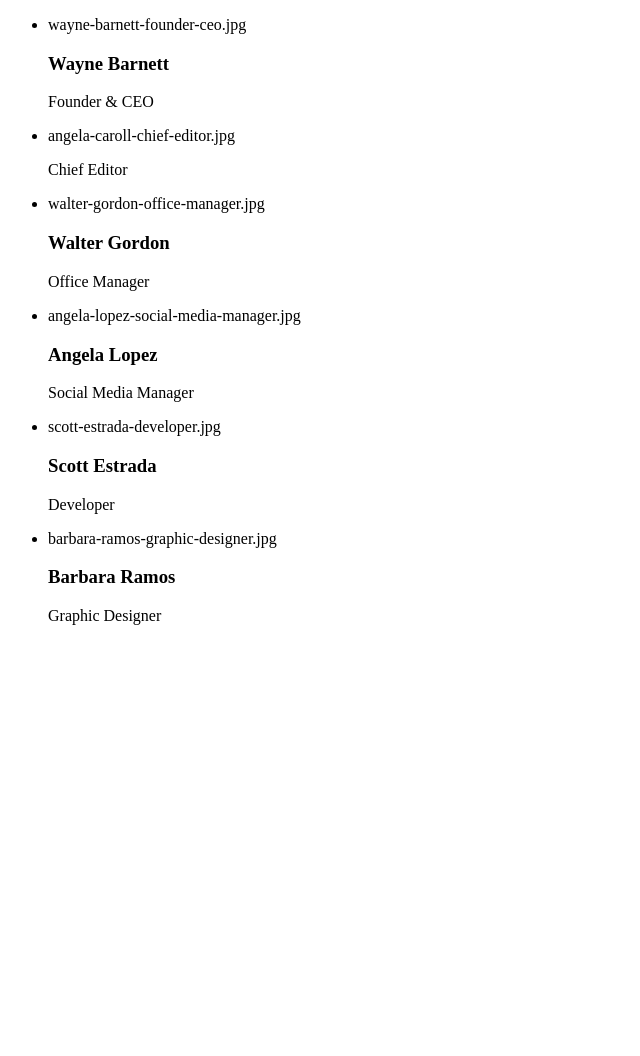
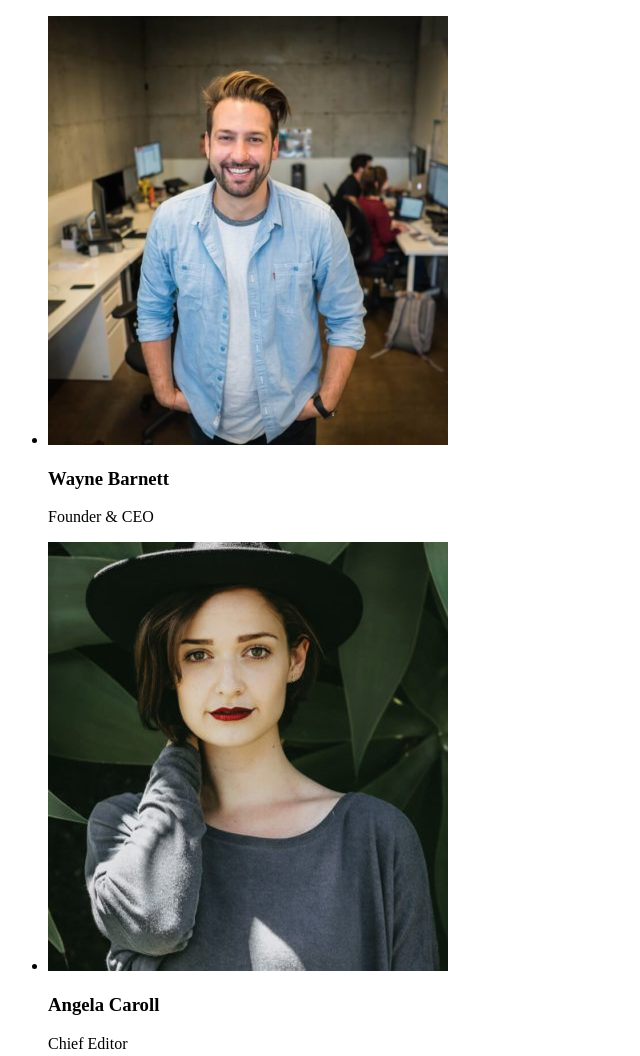
Before and after one commit to taniot/js-our-team, a plain HTML site: page index.html in a window 1280 px wide. Shown: the top 1056 px of the page, without its empty margins (0-640 px from the left). Before the commit the page ends 800 px from the top, so only its background shows below. Drawn offline with Linux system fonts and the light colour scheme.

Commit message:
img & commenti

```diff
--- a/index.html
+++ b/index.html
@@ -1,5 +1,6 @@
 <!DOCTYPE html>
 <html lang="en">
+
 <head>
     <meta charset="UTF-8">
     <meta http-equiv="X-UA-Compatible" content="IE=edge">
@@ -7,10 +8,22 @@
     <title>JS Our Team</title>
     <link rel="stylesheet" href="css/style.css">
 </head>
+
 <body>
+
     <ul id="team">
+         <!-- elementi duplicati da js-->
+    </ul>
 
-    </ul>
+<!--Template da duplicare in js-->
+    <template id="team-template">
+        <li class="member">
+            <div class="member-img"><img src="" alt=""></div>
+            <h3 class="member-name">nome</h3>
+            <p class="member-role">ruolo</p>
+        </li>
+    </template>
     <script src="js/main.js"></script>
 </body>
+
 </html>
--- a/js/main.js
+++ b/js/main.js
@@ -48,7 +48,7 @@ const team = [
         foto: 'wayne-barnett-founder-ceo.jpg'
     },
     {
-
+        nome: 'Angela Caroll',
         ruolo: 'Chief Editor',
         foto: 'angela-caroll-chief-editor.jpg'
     },
@@ -84,11 +84,11 @@ Stampare su console, per ogni membro del team, le informazioni di nome, ruolo e
 for (let i = 0; i < team.length; i++) {
     const member = team[i];
 
-    console.log(`Member ${i + 1}`);
+    //console.log(`Member ${i + 1}`);
     // console.log(member);
     for (let key in member) {
 
-        console.log(`${key}: ${member[key]}`);
+       // console.log(`${key}: ${member[key]}`);
 
         // console.log(key);
         // console.log(member[key]);
@@ -96,7 +96,7 @@ for (let i = 0; i < team.length; i++) {
     }
 
     if (i !== team.length - 1) {
-        console.log('---');
+        //console.log('---');
     }
 
 }
@@ -137,32 +137,63 @@ MILESTONE 2: createElement
 Stampare le stesse informazioni su DOM sottoforma di stringhe
 */
 
+// const ulContainer = document.getElementById('team');
+
+// for (let i = 0; i < team.length; i++) {
+//     const member = team[i];
+
+//     const liElement = document.createElement('li');
+//     liElement.classList.add('member');
+
+//     const imageContainer = document.createElement('div');
+//     imageContainer.classList.add('member-img');
+//     imageContainer.innerHTML = member.foto;
+//     liElement.append(imageContainer);
+
+
+//     if (member.nome) {
+//         const nameContainer = document.createElement('h3');
+//         nameContainer.classList.add('member-name');
+//         nameContainer.innerHTML = member.nome;
+//         liElement.append(nameContainer);
+//     }
+
+//     const roleContainer = document.createElement('p');
+//     roleContainer.classList.add('member-role');
+//     roleContainer.innerHTML = member.ruolo;
+//     liElement.append(roleContainer);
+
+//     ulContainer.append(liElement);
+
+// }
+
+
+
+
+/*
+MILESTONE 2: clone
+Stampare le stesse informazioni su DOM sottoforma di stringhe
+*/
+
+const template = document.getElementById('team-template');
 const ulContainer = document.getElementById('team');
+//console.log(template);
 
 for (let i = 0; i < team.length; i++) {
     const member = team[i];
+    //duplicazione contenuto
+    const teamTemplate = template.content.cloneNode(true);
 
-    const liElement = document.createElement('li');
-    liElement.classList.add('member');
+    teamTemplate.querySelector('.member-img img').src = `img/${member.foto}`;
+    teamTemplate.querySelector('.member-img img').alt = member.nome;
+    teamTemplate.querySelector('.member-name').innerHTML = member.nome;
+    teamTemplate.querySelector('.member-role').innerHTML = member.ruolo;
 
-    const imageContainer = document.createElement('div');
-    imageContainer.classList.add('member-img');
-    imageContainer.innerHTML = member.foto;
-    liElement.append(imageContainer);
-
-
-    if (member.nome) {
-        const nameContainer = document.createElement('h3');
-        nameContainer.classList.add('member-name');
-        nameContainer.innerHTML = member.nome;
-        liElement.append(nameContainer);
-    }
-
-    const roleContainer = document.createElement('p');
-    roleContainer.classList.add('member-role');
-    roleContainer.innerHTML = member.ruolo;
-    liElement.append(roleContainer);
-
-    ulContainer.append(liElement);
+    ulContainer.append(teamTemplate);
 
 }
+
+/*
+BONUS 1:
+Trasformare la stringa foto in una immagine effettiva
+*/
```
Also changed, not shown: img/angela-caroll-chief-editor.jpg (added), img/angela-lopez-social-media-manager.jpg (added), img/barbara-ramos-graphic-designer.jpg (added), img/scott-estrada-developer.jpg (added), img/walter-gordon-office-manager.jpg (added), img/wayne-barnett-founder-ceo.jpg (added).
